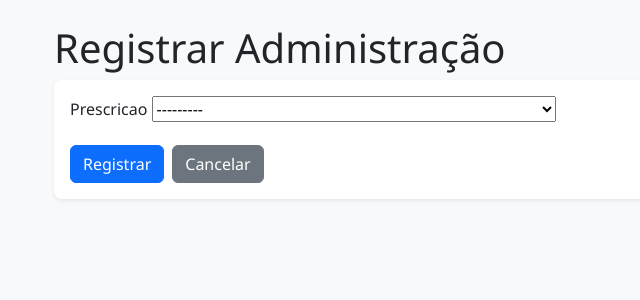
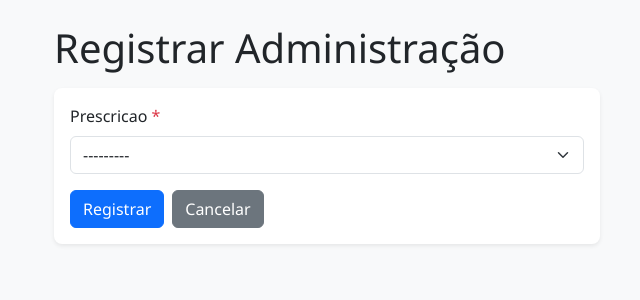
Before and after one commit to CarolM0rais/Projeto-CuideMed, a Django app: page /administracoes/nova/ in a window 1280 px wide. Shown: the part 56-356 px from the top of the page, without its empty margins (28-668 px from the left). Run offline with Django 5.2, Linux system fonts and the light colour scheme; a user stored in the database is signed in; data comes from the database, SQL or seed files in the repository; both versions use the stored data as it was after the commit; some libraries are stand-ins or nearby versions.

Commit message:
style: standardize form styling for administracao form

```diff
--- a/core/forms.py
+++ b/core/forms.py
@@ -74,6 +74,11 @@
         model = Administracao
         fields = ['prescricao']
 
+    def __init__(self, *args, **kwargs):
+        super().__init__(*args, **kwargs)
+        self.fields['prescricao'].widget.attrs.update({'class': 'form-select'})
+
+
 # ✅ Formulário para criar alertas
 class AlertaForm(forms.ModelForm):
     class Meta:
--- a/templates/core/administracao_form.html
+++ b/templates/core/administracao_form.html
@@ -4,25 +4,31 @@
 {% block title %}Registrar Administração - Sistema de Medicação Hospitalar{% endblock %}
 
 {% block content %}
-<div class="row">
+<div class="row mt-4">
     <div class="col-12">
-        <h1>Registrar Administração</h1>
+        <h1 class="mb-3">Registrar Administração</h1>
     </div>
 </div>
 
 <div class="row">
-    <div class="col-md-8">
+    <div class="col-md-8 col-lg-6">
         <div class="card">
             <div class="card-body">
                 <form method="post">
                     {% csrf_token %}
-                    <div class="mb-3">
-                        <label for="{{ form.prescricao.id_for_label }}" class="form-label">{{ form.prescricao.label }}</label>
-                        {{ form.prescricao }}
-                        {% if form.prescricao.errors %}
-                            <div class="text-danger">{{ form.prescricao.errors }}</div>
-                        {% endif %}
+
+                    <div class="row">
+                        <div class="col-md-12 mb-3">
+                            <label for="{{ form.prescricao.id_for_label }}" class="form-label">
+                                {{ form.prescricao.label }} <span class="text-danger">*</span>
+                            </label>
+                            {{ form.prescricao }}
+                            {% if form.prescricao.errors %}
+                                <div class="text-danger">{{ form.prescricao.errors }}</div>
+                            {% endif %}
+                        </div>
                     </div>
+
                     <div class="d-flex gap-2">
                         <button type="submit" class="btn btn-primary">Registrar</button>
                         <a href="{% url 'administracao_list' %}" class="btn btn-secondary">Cancelar</a>
```
Also changed, not shown: db.sqlite3.
